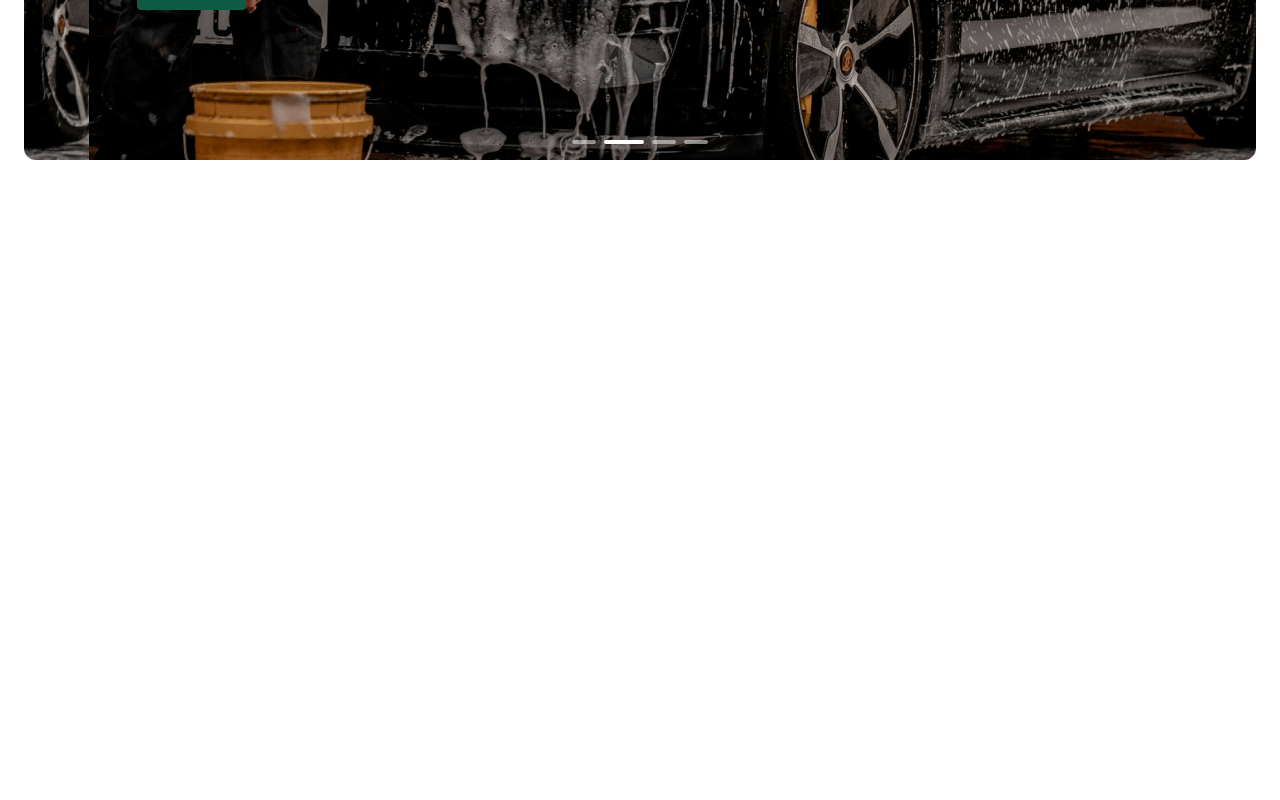
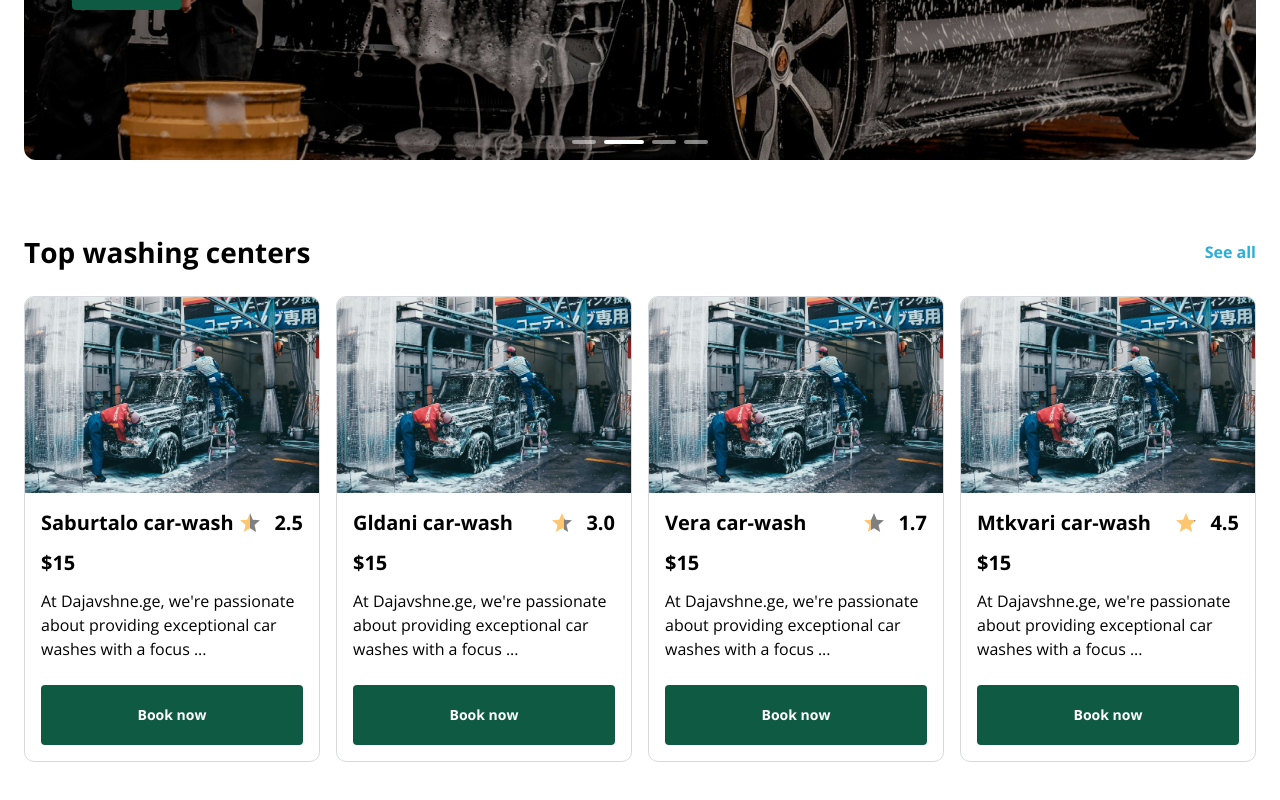
Before and after one commit to Dajavshne/Dajavshne-FE, a Next.js app: page / in a window 1280 px wide. Shown: the part 552-1352 px from the top of the page. Before the commit the page ends 800 px from the top, so only its background shows below. Built offline with nearby package versions, Linux system fonts and the light colour scheme.

Commit message:
Implement slider and top washing centers

```diff
--- a/src/app/components/Slider.tsx
+++ b/src/app/(main)/components/Slider.tsx
@@ -5,7 +5,7 @@ import Image from 'next/image';
 import { useCallback, useEffect, useRef, useState } from 'react';
 import { twJoin } from 'tailwind-merge';
 
-import Button from './Button';
+import Button from '@/app/components/Button';
 
 const originalContent = [
   {
@@ -100,6 +100,7 @@ const Slider = () => {
   };
 
   return (
+    <section className="px-4 md:px-6 2xl:px-desktop">
       <div className="relative mt-8 overflow-hidden rounded-xl">
         <div
           ref={sliderRef}
@@ -154,6 +155,7 @@ const Slider = () => {
           })}
         </div>
       </div>
+    </section>
   );
 };
 
--- /dev/null
+++ b/src/app/(main)/components/TopWashingCenters.tsx
@@ -0,0 +1,126 @@
+import Image from 'next/image';
+import Link from 'next/link';
+
+import Button from '@/app/components/Button';
+import StarIcon from '@/icons/StarIcon';
+
+const TopWashingCenters = () => {
+  return (
+    <section className="mt-6 xl:mt-[72px]">
+      <div className="flex items-center justify-between px-4 md:px-6 2xl:px-desktop">
+        <h3 className="text-lg font-bold md:text-[28px] md:leading-10">Top washing centers</h3>
+        <Link className="text-blue text-xs font-bold md:text-base" href={'/'}>
+          See all
+        </Link>
+      </div>
+      <div className="mb-20 mt-6 flex justify-between gap-4 overflow-auto px-4 md:px-6 2xl:px-desktop">
+        <div className="border-gray/30 rounded-10 flex min-w-[265px] flex-col justify-between overflow-hidden border">
+          <div>
+            <Image
+              src={'/images/washing-center.jpeg'}
+              width={391}
+              height={243}
+              alt="Washing center"
+            />
+            <div className="px-4 pt-4">
+              <div className="flex items-center justify-between">
+                <p className="text-base font-bold md:text-xl">Saburtalo car-wash</p>
+                <div className="flex items-center gap-3">
+                  <StarIcon className="size-5 md:size-6" percent={(2.5 / 5) * 100} />
+                  <p className="text-base font-bold md:text-xl">2.5</p>
+                </div>
+              </div>
+              <p className="mt-3 text-base font-bold md:text-xl">$15</p>
+              <p className="mt-3 text-sm font-normal md:text-base">{`At Dajavshne.ge, we're passionate about providing exceptional car washes with a focus ...`}</p>
+            </div>
+          </div>
+          <div className="px-4 pb-4 pt-6">
+            <Button type="link" to="/" classes="w-full">
+              Book now
+            </Button>
+          </div>
+        </div>
+        <div className="border-gray/30 rounded-10 flex min-w-[265px] flex-col justify-between overflow-hidden border">
+          <div>
+            <Image
+              src={'/images/washing-center.jpeg'}
+              width={391}
+              height={243}
+              alt="Washing center"
+            />
+            <div className="px-4 pt-4">
+              <div className="flex items-center justify-between">
+                <p className="text-base font-bold md:text-xl">Gldani car-wash</p>
+                <div className="flex items-center gap-3">
+                  <StarIcon className="size-5 md:size-6" percent={(3.0 / 5) * 100} />
+                  <p className="text-base font-bold md:text-xl">3.0</p>
+                </div>
+              </div>
+              <p className="mt-3 text-base font-bold md:text-xl">$15</p>
+              <p className="mt-3 text-sm font-normal md:text-base">{`At Dajavshne.ge, we're passionate about providing exceptional car washes with a focus ...`}</p>
+            </div>
+          </div>
+          <div className="px-4 pb-4 pt-6">
+            <Button type="link" to="/" classes="w-full">
+              Book now
+            </Button>
+          </div>
+        </div>
+        <div className="border-gray/30 rounded-10 flex min-w-[265px] flex-col justify-between overflow-hidden border">
+          <div>
+            <Image
+              src={'/images/washing-center.jpeg'}
+              width={391}
+              height={243}
+              alt="Washing center"
+            />
+            <div className="px-4 pt-4">
+              <div className="flex items-center justify-between">
+                <p className="text-base font-bold md:text-xl">Vera car-wash</p>
+                <div className="flex items-center gap-3">
+                  <StarIcon className="size-5 md:size-6" percent={(1.7 / 5) * 100} />
+                  <p className="text-base font-bold md:text-xl">1.7</p>
+                </div>
+              </div>
+              <p className="mt-3 text-base font-bold md:text-xl">$15</p>
+              <p className="mt-3 text-sm font-normal md:text-base">{`At Dajavshne.ge, we're passionate about providing exceptional car washes with a focus ...`}</p>
+            </div>
+          </div>
+          <div className="px-4 pb-4 pt-6">
+            <Button type="link" to="/" classes="w-full">
+              Book now
+            </Button>
+          </div>
+        </div>
+        <div className="border-gray/30 rounded-10 flex min-w-[265px] flex-col justify-between overflow-hidden border">
+          <div>
+            <Image
+              src={'/images/washing-center.jpeg'}
+              width={391}
+              height={243}
+              alt="Washing center"
+            />
+            <div className="px-4 pt-4">
+              <div className="flex items-center justify-between">
+                <p className="text-base font-bold md:text-xl">Mtkvari car-wash</p>
+                <div className="flex items-center gap-3">
+                  <StarIcon className="size-5 md:size-6" percent={(4.5 / 5) * 100} />
+                  <p className="text-base font-bold md:text-xl">4.5</p>
+                </div>
+              </div>
+              <p className="mt-3 text-base font-bold md:text-xl">$15</p>
+              <p className="mt-3 text-sm font-normal md:text-base">{`At Dajavshne.ge, we're passionate about providing exceptional car washes with a focus ...`}</p>
+            </div>
+          </div>
+          <div className="px-4 pb-4 pt-6">
+            <Button type="link" to="/" classes="w-full">
+              Book now
+            </Button>
+          </div>
+        </div>
+      </div>
+    </section>
+  );
+};
+
+export default TopWashingCenters;
--- a/src/app/(main)/layout.tsx
+++ b/src/app/(main)/layout.tsx
@@ -16,7 +16,7 @@ export default function MainLayout({
   return (
     <>
       <Header />
-      <main className="mx-auto max-w-1920 px-4 md:px-6 2xl:px-desktop">{children}</main>
+      <main className="mx-auto max-w-1920">{children}</main>
     </>
   );
 }
--- a/src/app/(main)/page.tsx
+++ b/src/app/(main)/page.tsx
@@ -1,5 +1,11 @@
-import Slider from '../components/Slider';
+import Slider from './components/Slider';
+import TopWashingCenters from './components/TopWashingCenters';
 
 export default function Home() {
-  return <Slider />;
+  return (
+    <>
+      <Slider />
+      <TopWashingCenters />
+    </>
+  );
 }
--- /dev/null
+++ b/src/icons/IconTypes.ts
@@ -0,0 +1,3 @@
+export interface IconProps {
+  className?: string;
+}
--- /dev/null
+++ b/src/icons/StarIcon.tsx
@@ -0,0 +1,29 @@
+import { IconProps } from './IconTypes';
+
+interface StarIconProps extends IconProps {
+  percent: number;
+}
+
+const StarIcon = ({ className, percent }: StarIconProps) => {
+  const randomNumber = `star-${Math.random()}`;
+
+  return (
+    <svg height="24" viewBox="0 0 24 24" width="24" className={className}>
+      <defs>
+        <linearGradient id={randomNumber}>
+          <stop offset="0%" stop-color="#FFC670" />
+          <stop offset={`${percent}%`} stop-color="#FFC670" />
+          <stop offset={`${percent}%`} stop-color="gray" />
+          <stop offset="100%" stop-color="gray" />
+        </linearGradient>
+      </defs>
+      <path
+        fill={`url(#${randomNumber})`}
+        d="M12 17.27L18.18 21l-1.64-7.03L22 9.24l-7.19-.61L12 2 9.19 8.63 2 9.24l5.46 4.73L5.82 21z"
+      />
+      <path d="M0 0h24v24H0z" fill="none" />
+    </svg>
+  );
+};
+
+export default StarIcon;
--- a/tailwind.config.ts
+++ b/tailwind.config.ts
@@ -10,6 +10,7 @@ const config: Config = {
       colors: {
         white: '#ffffff',
         primary: '#0F5A42',
+        blue: 'rgb(43, 174, 218)',
       },
       padding: {
         desktop: '150px',
@@ -17,6 +18,12 @@ const config: Config = {
       overflow: {
         overlay: 'overlay',
       },
+      borderColor: {
+        gray: 'rgb(120, 134, 149)',
+      },
+      borderRadius: {
+        10: '10px',
+      },
     },
   },
   plugins: [],
```
Also changed, not shown: .eslintrc.json, public/images/washing-center.jpeg (added). Lines whose indentation alone changed are shown as unchanged.
